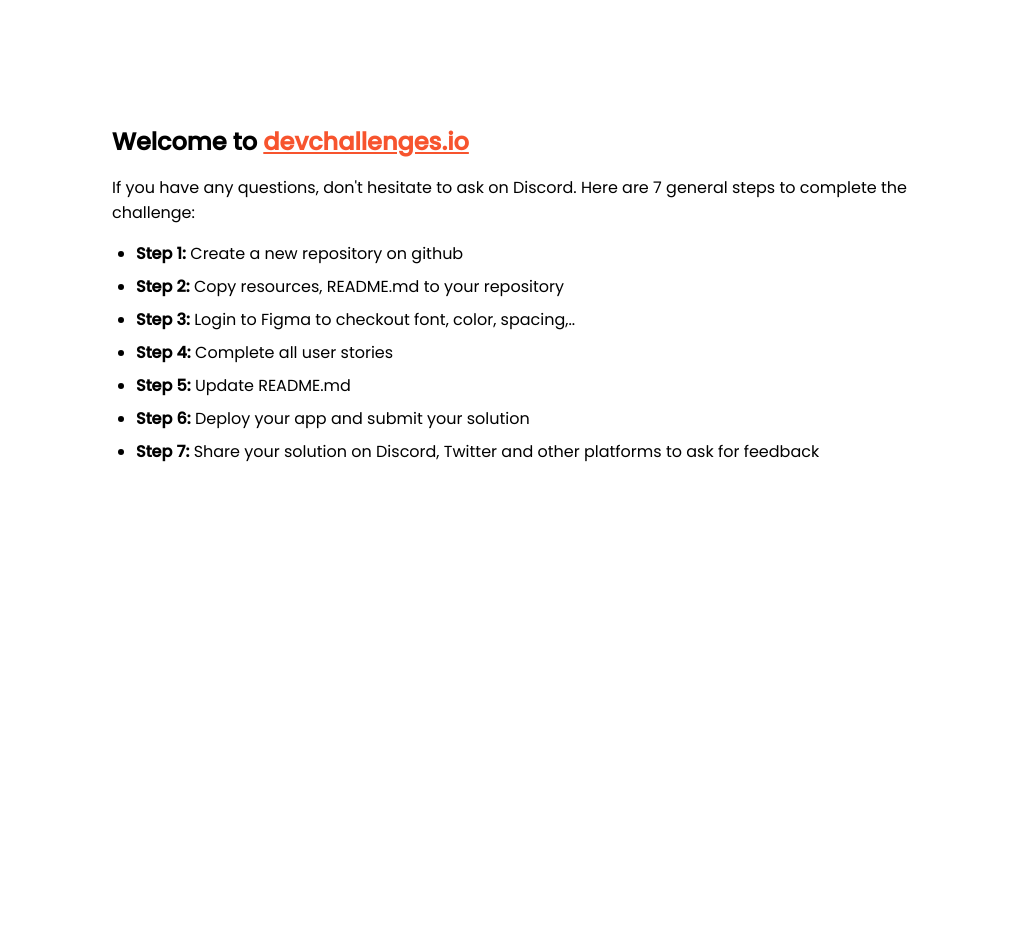
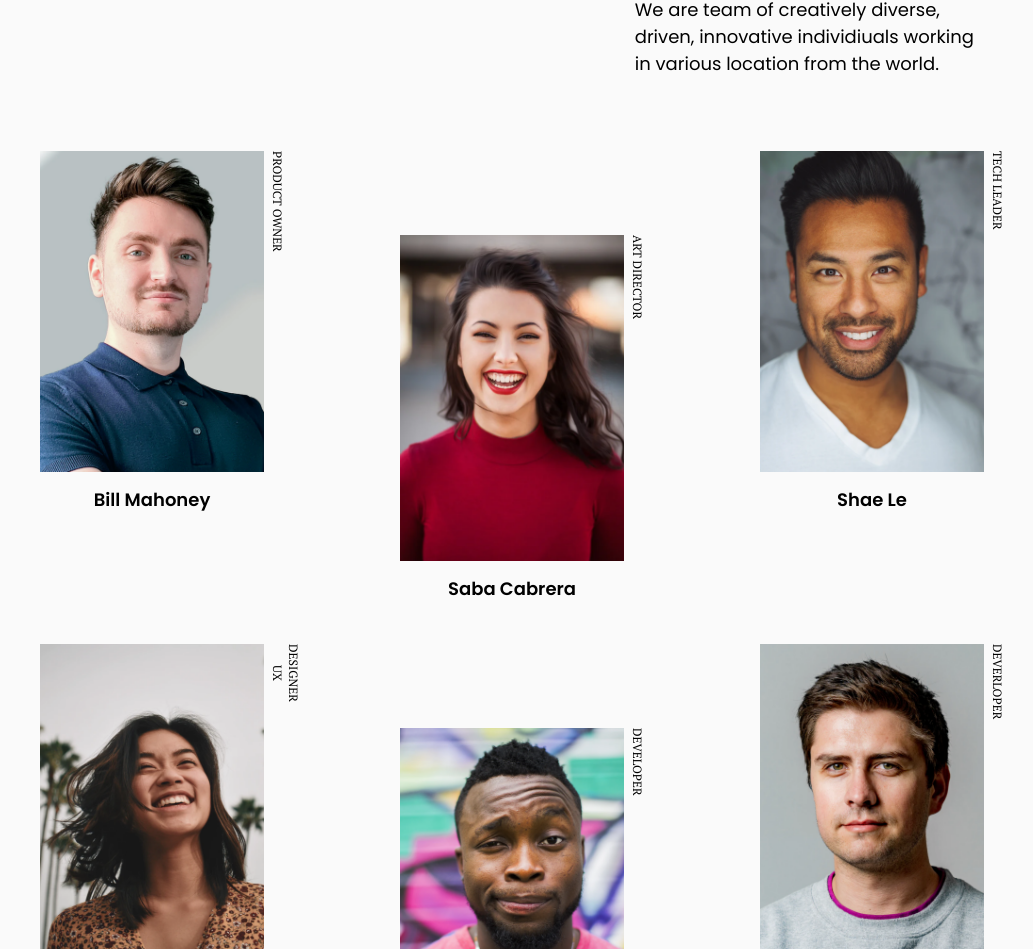
Before and after one commit to sri-rishi/my-team-page-master, a plain HTML site: page index.html in a window 1280 px wide. Shown: the part 116-1065 px from the top of the page, without its empty margins (128-1161 px from the left). Before the commit the page ends 800 px from the top, so only its background shows below. Drawn offline with Linux system fonts and the light colour scheme.

Commit message:
initial commit

```diff
--- a/index.html
+++ b/index.html
@@ -16,80 +16,56 @@
       href="https://devchallenges.io/"
     />
 
-    <link
-      href="https://fonts.googleapis.com/css2?family=Poppins:wght@400;500&display=swap"
-      rel="stylesheet"
-    />
+   <link href="style.css" rel="stylesheet">
+    <title>team-page-challenge</title>
 
-    <title>Devchallenges</title>
 
-    <style>
-      body {
-        font-family: "Poppins", sans-serif;
-      }
-
-      ul {
-        padding-left: 24px;
-      }
-
-      li {
-        margin-bottom: 8px;
-      }
-
-      .welcome {
-        max-width: 800px;
-        margin: 0 auto;
-      }
-
-      .welcome-text {
-        margin-top: 30vh;
-        font-weight: 500;
-      }
-
-      .welcome-text p {
-        font-size: 1rem;
-        font-weight: 400;
-      }
-
-      .welcome-text h1 {
-        font-size: 1.5rem;
-      }
-
-      .welcome-text a {
-        color: #f7542e;
-      }
-    </style>
   </head>
   <body>
-    <div class="welcome">
-      <div class="welcome-text">
-        <h1>
-          Welcome to
-          <a href="https://devchallenges.io/" target="_blank"
-            >devchallenges.io</a
-          >
-        </h1>
+    <div class="grid-box">
+      <h1>The creative crew</h1>
 
-        <p>
-          If you have any questions, don't hesitate to ask on Discord. Here are
-          7 general steps to complete the challenge:
-        </p>
-      </div>
+      <section>
+        <h2>WHO WE ARE</h2>
+        <p>We are team of creatively diverse, driven, innovative individiuals working in various location from the world.</p>
+      </section>
+    </div>
 
-      <ul>
-        <li><b>Step 1:</b> Create a new repository on github</li>
-        <li><b>Step 2:</b> Copy resources, README.md to your repository</li>
-        <li>
-          <b>Step 3:</b> Login to Figma to checkout font, color, spacing,..
-        </li>
-        <li><b>Step 4:</b> Complete all user stories</li>
-        <li><b>Step 5:</b> Update README.md</li>
-        <li><b>Step 6:</b> Deploy your app and submit your solution</li>
-        <li>
-          <b>Step 7:</b> Share your solution on Discord, Twitter and other
-          platforms to ask for feedback
-        </li>
-      </ul>
+    <div class="grid-container">
+      <figure class="bill">
+        <img src="photo1.png" alt=""><span>PRODUCT OWNER</span>
+        <figcaption>Bill Mahoney</figcaption>
+      </figure>
+
+      <figure class="saba">
+        <img src="photo2.png" alt=""><span>ART DIRECTOR</span>
+        <figcaption>Saba Cabrera</figcaption>
+      </figure>
+
+      <figure class="shae">
+        <img src="photo3.png" alt=""><span>TECH LEADER</span>
+        <figcaption>Shae Le</figcaption>
+      </figure>
+
+      <figure clas="skylah">
+        <img src="photo4.png" alt=""><span>UX DESIGNER</span>
+        <figcaption>Skylah Lu</figcaption>
+      </figure>
+
+      <figure class="griff">
+        <img src="photo5.png" alt=""><span>DEVELOPER</span>
+        <figcaption>Griff Richards</figcaption>
+      </figure>
+
+      <figure class="stan">
+        <img src="photo6.png" alt=""><span>DEVERLOPER</span>
+        <figcaption>Stan John</figcaption>
+      </figure>
+
     </div>
+
+    <footer>
+      <p>Rishi Srivastava@DevChallenges.io</p>
+    </footer>
   </body>
 </html>
--- /dev/null
+++ b/style.css
@@ -0,0 +1,145 @@
+@import url('https://fonts.googleapis.com/css2?family=PT+Serif:wght@400;700&family=Poppins:wght@400;600&display=swap');
+@import url('https://fonts.googleapis.com/css2?family=Montserrat:wght@600&display=swap');
+
+body {
+    margin: 0;
+    background-color: #fafafa;
+}
+
+.grid-box{
+    margin: 40px 160px;
+    display: grid;
+    grid-template-columns: auto auto;
+}
+
+.grid-box h1{
+    font-family: 'PT Serif', serif;
+    line-height: 47.7px;
+    font-size: 36px;
+    margin: 20px 150px 20px 0;
+}
+section {
+    text-align: left;
+    font-family: 'Poppins', sans-serif;
+    font-size: 18px;
+    line-height: 27px;
+    margin-left: 150px;
+    width: 70%;
+}
+
+section h2{
+    font-weight: 600;
+}
+
+section p {
+    font-weight: 400;
+}
+
+.grid-container{
+    text-align: center;
+    display: grid;
+    grid-template-columns: auto auto auto;
+    margin: 40px 100px;
+    grid-template-areas:
+    'front main last'
+    'front main last';
+}
+
+img {
+    width: 80%;
+    height: 80%;
+    min-height: 70%;
+    min-width: 150px;
+}
+
+figure{
+    height: fit-content;
+}
+
+
+span {
+    font-family: 'PT Serif', serif;
+    position: absolute;
+    writing-mode: vertical-lr;
+    text-orientation: mixed;
+    font-weight: 400;
+    font-size: 12px;
+    line-height: 15.9px;
+    margin: auto 5px;
+    height: fit-content;
+}
+
+
+figcaption{
+    font-weight: 600;
+    font-family: 'Poppins', sans-serif;
+    font-weight: bold;
+    font-size: 18px;
+    line-height: 27px;
+    margin: 10px auto;
+}
+
+
+.saba {
+    margin-top: 100px;
+}
+
+.griff{
+    margin-top: 100px;
+}
+
+footer {
+    text-align: center;
+    margin: 20px auto;
+    font-family: 'Montserrat', sans-serif;
+    font-size: 14px;
+    line-height: 17px;
+    color: #A9A9A9;
+}
+
+@media(max-width: 1190px){
+    .grid-box h1 {
+        margin: 20px 50px 20px 0;
+    }
+
+    section {
+        margin-left: 80px;
+    }
+}
+
+@media (max-width: 1040px){
+   .grid-box {
+       grid-template-columns: auto;
+       margin: 40px 110px;
+   }
+
+   section {
+       margin-left: 0px;
+       width: 80%;
+   }
+
+   .grid-container{
+       margin: 40px 50px;
+   }
+}
+@media(max-width: 790px){
+    .grid-container{
+        grid-template-columns: auto auto;
+        grid-template-areas:
+        'front main'
+        'front main'
+        'front main';
+    }
+
+    .griff {
+        margin-top: auto;
+    }
+/*
+    .skylah {
+        margin-top: 100px;
+    } */
+
+    .stan {
+        margin-top: 100px
+    }
+}
```
